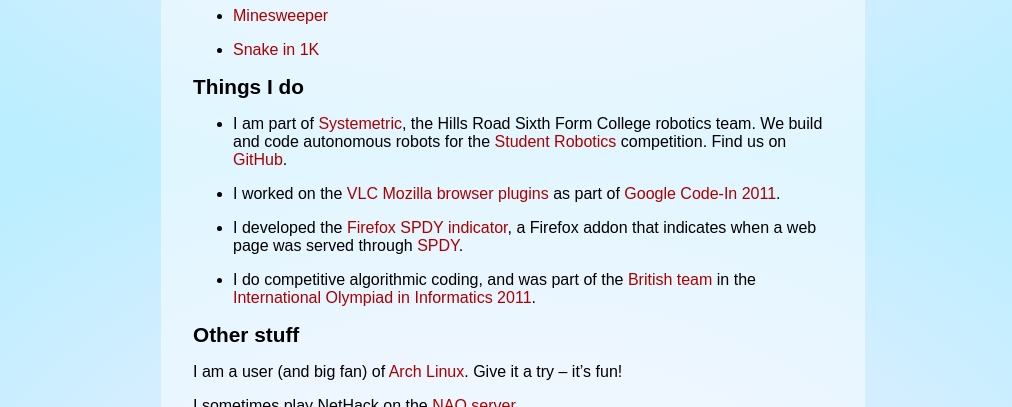
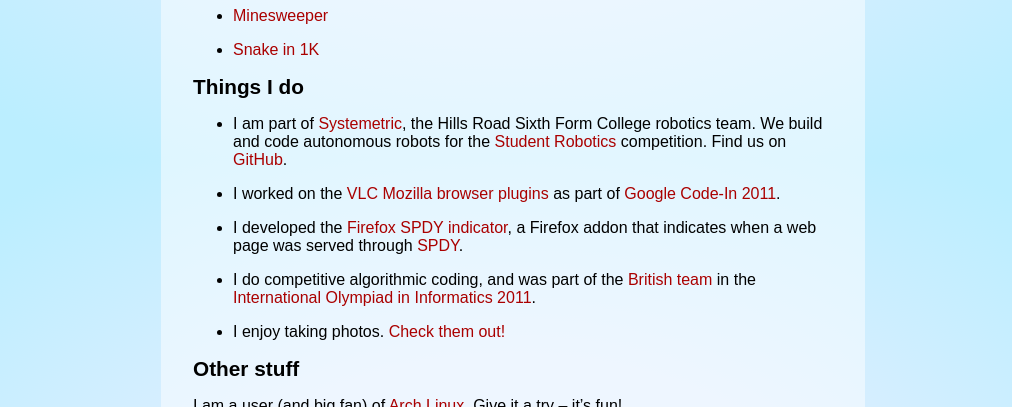
Before and after one commit to chengsun/chengsun.github.com, a Jekyll site: the page built from index.md, in a window 1280 px wide and 900 px high, scrolled down 742 px, cut to the strip 0-407 px from the top of the window. Shown: the whole strip, without its empty margins (127-1139 px from the left). Built offline with Jekyll 4.4.1, drawn with Linux system fonts in a browser that asks for light colours; Markdown is read by kramdown in place of the engine named in the settings; comment, search, counter and statistics services are not loaded.

Commit message:
infinite monkeys with infinite cameras

```diff
--- a/index.md
+++ b/index.md
@@ -50,6 +50,8 @@
 
 * I do competitive algorithmic coding, and was part of the [British team](http://olympiad.org.uk/2011/index.html) in the [International Olympiad in Informatics 2011](http://www.ioi2011.or.th/).
 
+* I enjoy taking photos. [Check them out!](http://www.flickr.com/photos/118277575@N06/)
+
 # Other stuff
 
 I am a user (and big fan) of [Arch Linux](https://www.archlinux.org/). Give it a try -- it's fun!
```
